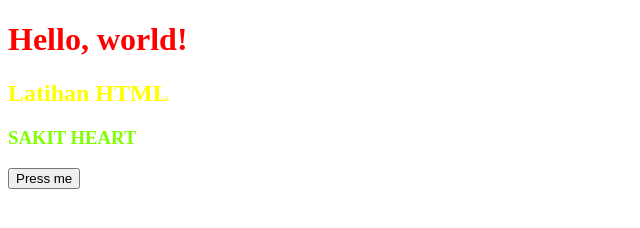
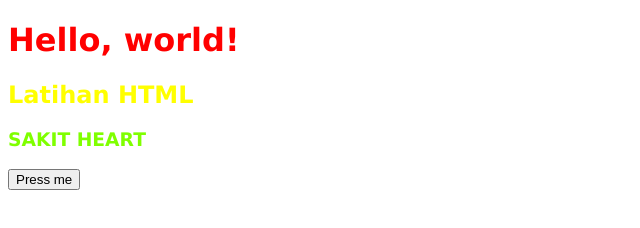
Before and after one commit to JayyyRicardo/latihan-html, a plain HTML site: page index.html in a window 1280 px wide. Shown: the whole page, without its empty margins (0-640 px from the left). Drawn offline with Linux system fonts and the light colour scheme.

Commit message:
Belajar HTML

```diff
--- a/style.css
+++ b/style.css
@@ -1 +1,2 @@
 /* Add styles here */
+body{font-family: Verdana, Geneva, Tahoma, sans-serif;}
```
